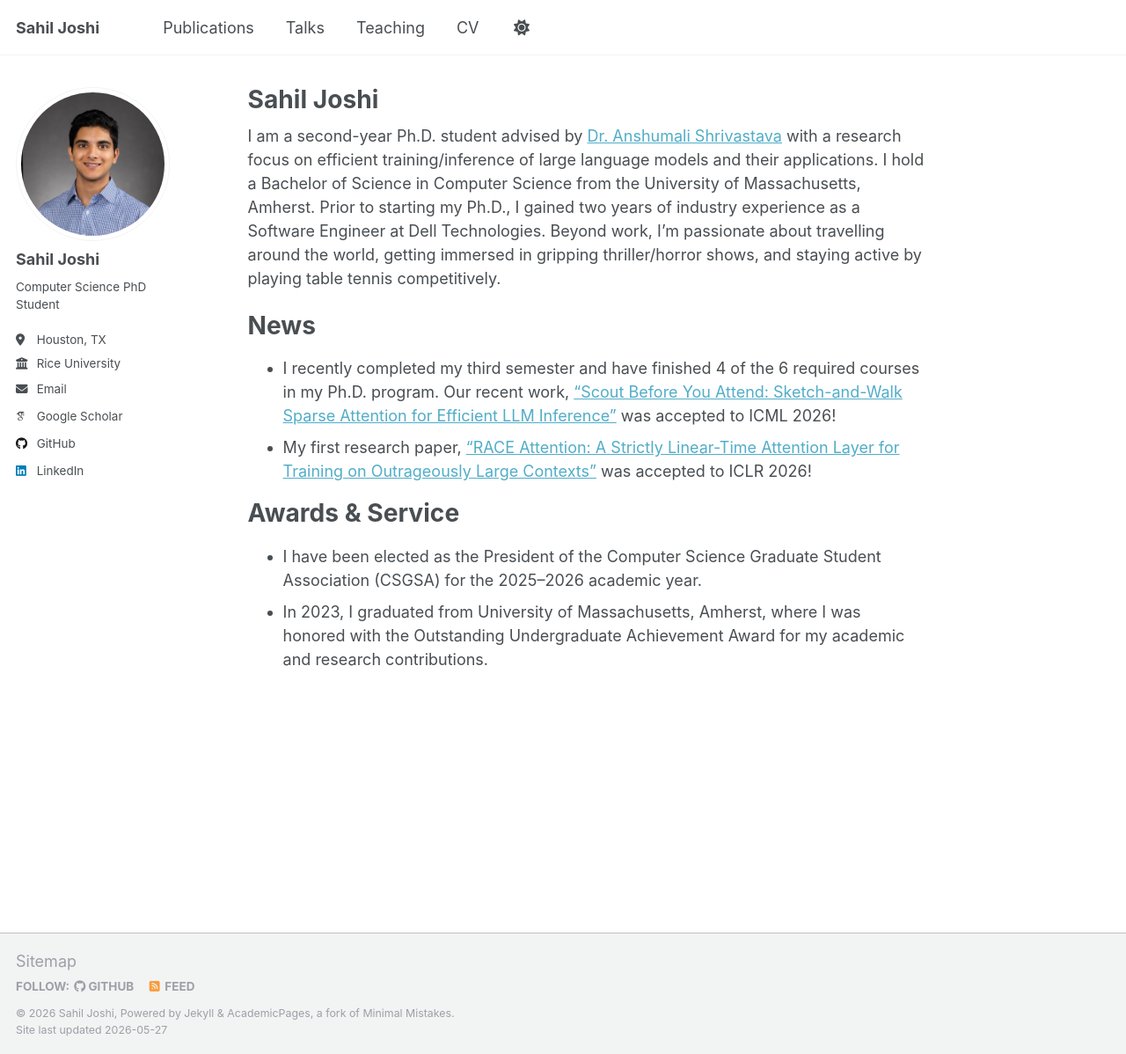
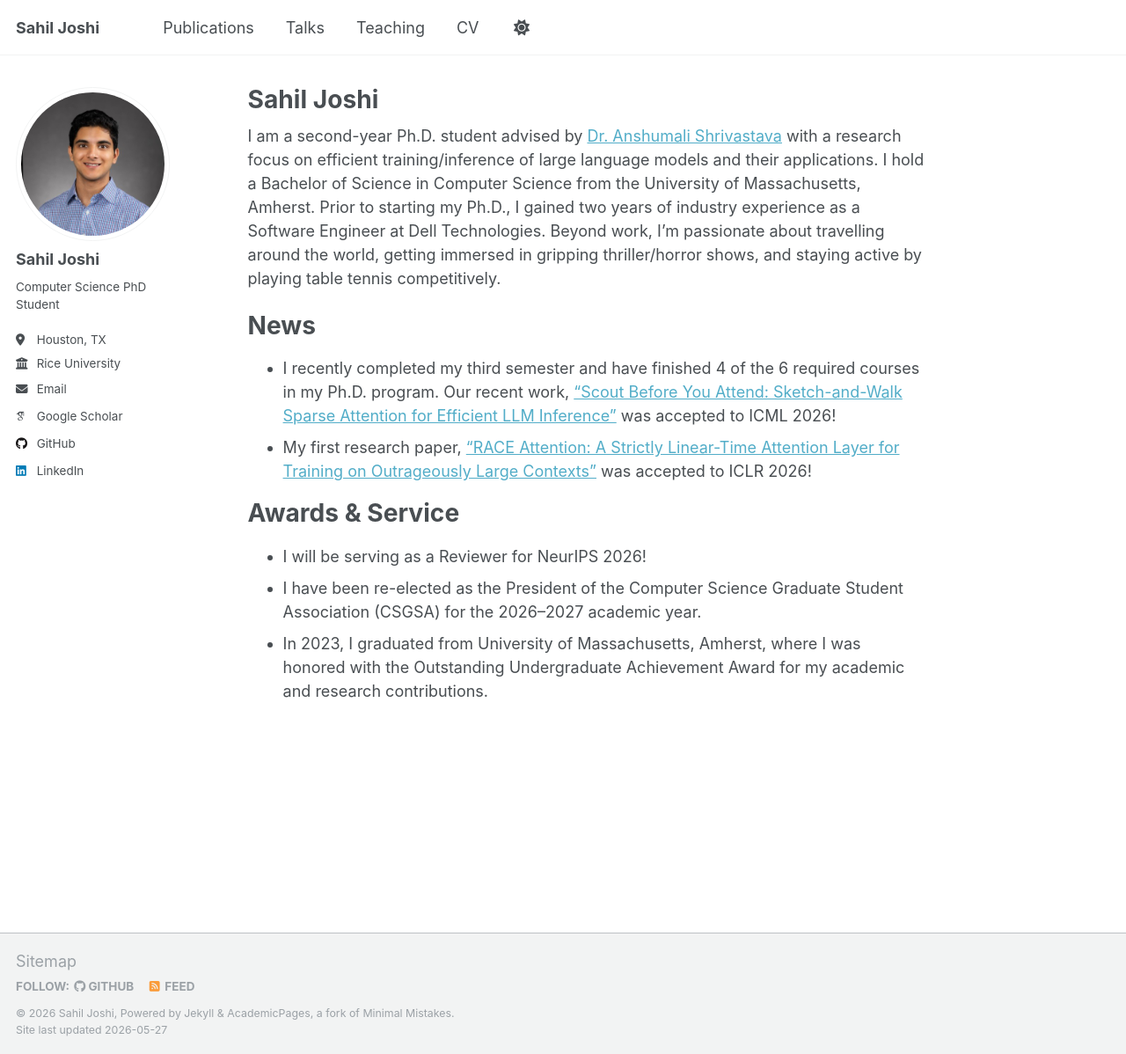
Before and after one commit to sahiljoshi515/sahiljoshi515.github.io, a Jekyll site: the page built from _pages/about.md, in a window 1280 px wide and 1198 px high. Shown: the whole window at 88% size. Built offline with Jekyll 4.4.1, drawn with Linux system fonts in a browser that asks for light colours; some web fonts are replaced.

Commit message:
Update awards and service information
Added a new role as a Reviewer for NeurIPS 2026 and noted re-election as CSGSA President for 2026–2027.

```diff
--- a/_pages/about.md
+++ b/_pages/about.md
@@ -17,5 +17,6 @@ News
 
 Awards & Service
 ======
-- I have been elected as the President of the Computer Science Graduate Student Association (CSGSA) for the 2025–2026 academic year.
+- I will be serving as a Reviewer for NeurIPS 2026!
+- I have been re-elected as the President of the Computer Science Graduate Student Association (CSGSA) for the 2026–2027 academic year.
 - In 2023, I graduated from University of Massachusetts, Amherst, where I was honored with the Outstanding Undergraduate Achievement Award for my academic and research contributions.
```
